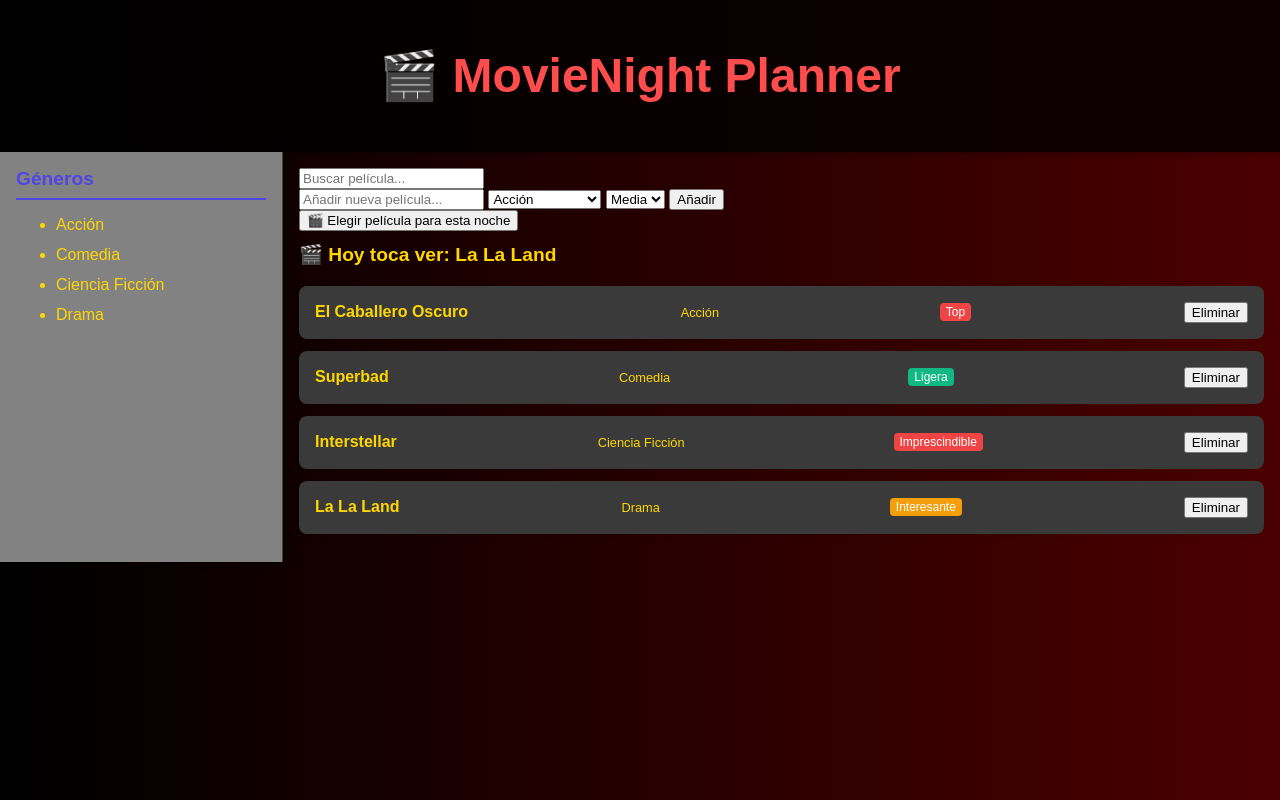
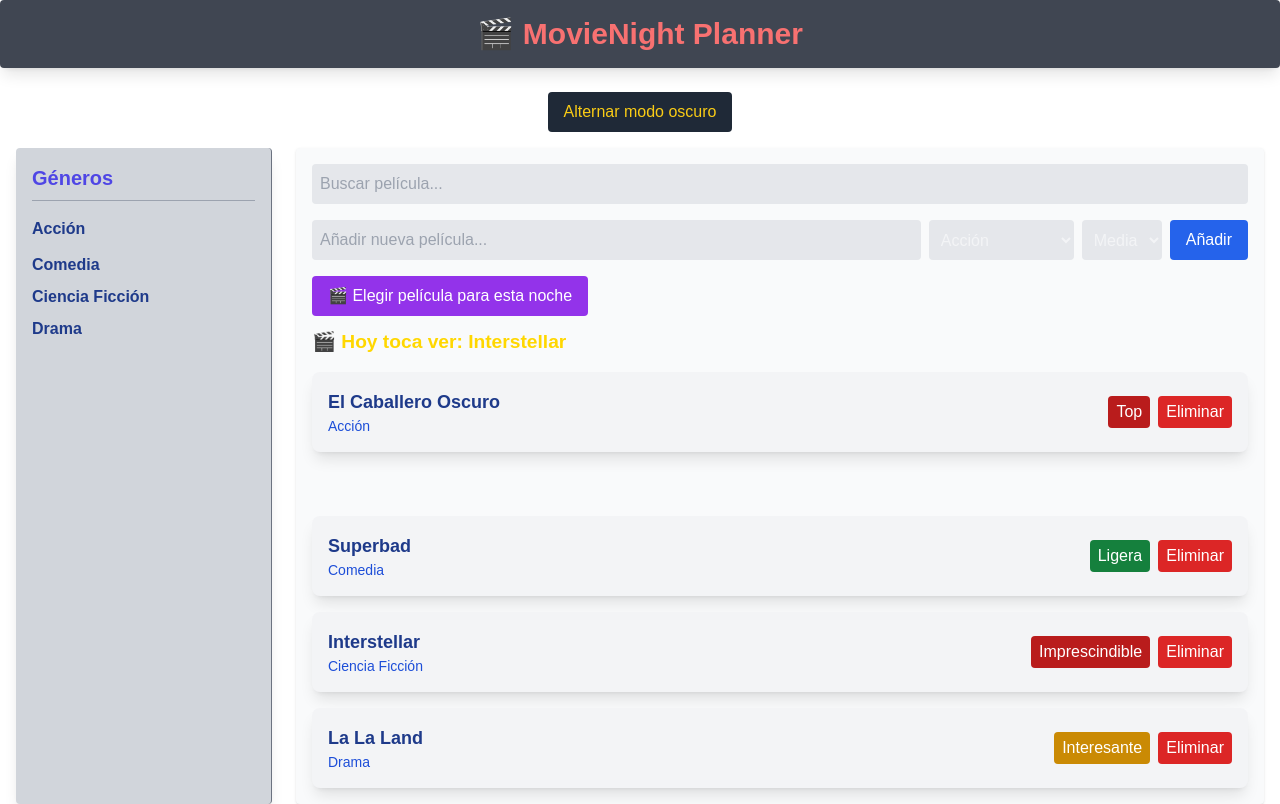
Before and after one commit to Alex92Rivas/taskflow-project, a website built with Vite: page index.html in a window 1280 px wide. Both pictures are taken after a click on the button "🎬 Elegir película para esta noche". Built offline with nearby package versions, Linux system fonts and the light colour scheme.

Commit message:
Actualización final del proyecto

```diff
--- a/app.js
+++ b/app.js
@@ -19,18 +19,28 @@
 
 function createTaskCard(task) {
     const taskCard = document.createElement("article");
-    taskCard.className = "task-card";
+
+    taskCard.className =
+        "flex justify-between items-center bg-gray-100 dark:bg-gray-700/80 backdrop-blur-sm p-4 rounded-lg shadow-lg hover:shadow-xl transition transform hover:-translate-y-1";
 
     taskCard.innerHTML = `
-        <h3>${task.title}</h3>
-        <span class="category">${task.category}</span>
-        <span class="priority ${task.priority}">${task.label}</span>
-        <button class="delete-btn">Eliminar</button>
+        <div class="flex flex-col">
+            <h3 class="text-lg font-bold text-blue-900 dark:text-gray-100">${task.title}</h3>
+            <span class="text-sm text-blue-700 dark:text-gray-300">${task.category}</span>
+        </div>
+
+        <div class="flex items-center gap-2">
+            <span class="px-2 py-1 rounded text-white ${getPriorityColor(task.priority)}">
+                ${task.label}
+            </span>
+
+            <button class="delete-btn bg-red-600 text-white px-2 py-1 rounded hover:bg-red-500 transition">
+                Eliminar
+            </button>
+        </div>
     `;
 
-    const deleteBtn = taskCard.querySelector(".delete-btn");
-
-    deleteBtn.addEventListener("click", function() {
+    taskCard.querySelector(".delete-btn").addEventListener("click", () => {
         taskCard.remove();
         saveTasks();
     });
@@ -45,44 +55,43 @@
 function saveTasks() {
     const tasks = [];
 
-    document.querySelectorAll(".task-card").forEach(card => {
+    document.querySelectorAll("article").forEach(card => {
         const title = card.querySelector("h3").textContent;
-        const category = card.querySelector(".category").textContent;
-        const label = card.querySelector(".priority").textContent;
-        const priorityClass = card.querySelector(".priority").classList[1];
+        const category = card.querySelector("div > span")?.textContent || "";
 
-        tasks.push({ title, category, priority: priorityClass, label });
+        const prioritySpan = card.querySelector("span.px-2");
+        const label = prioritySpan?.textContent || "";
+
+        const priorityClass = prioritySpan?.classList[3] || "";
+
+        let priority = "low";
+        if (priorityClass.includes("red")) priority = "high";
+        if (priorityClass.includes("yellow")) priority = "medium";
+
+        tasks.push({ title, category, priority, label });
     });
 
     localStorage.setItem("tasks", JSON.stringify(tasks));
 }
 
+/* =========================
+   AÑADIR NUEVA PELÍCULA
+========================= */
 
-
-/* =========================
-   AÑADIR NUEVA PELÍCULA CON CATEGORÍA Y PRIORIDAD
-========================= */
-form.addEventListener("submit", function(event) {
+form.addEventListener("submit", event => {
     event.preventDefault();
 
     const taskName = input.value.trim();
-
     const category = document.getElementById("category-select").value;
     const priority = document.getElementById("priority-select").value;
 
     if (taskName !== "") {
+        const label =
+            priority === "high" ? "Top" :
+            priority === "medium" ? "Interesante" :
+            "Ligera";
 
-        // Traducción de la prioridad a la etiqueta visible
-        const label = priority === "high" ? "Top" :
-                      priority === "medium" ? "Interesante" :
-                      "Ligera";
-
-        const newTask = {
-            title: taskName,
-            category: category,
-            priority: priority,
-            label: label
-        };
+        const newTask = { title: taskName, category, priority, label };
 
         createTaskCard(newTask);
         saveTasks();
@@ -94,8 +103,7 @@
    CARGAR AL INICIAR
 ========================= */
 
-document.addEventListener("DOMContentLoaded", function() {
-
+document.addEventListener("DOMContentLoaded", () => {
     let storedTasks = JSON.parse(localStorage.getItem("tasks"));
 
     if (!storedTasks || storedTasks.length === 0) {
@@ -103,12 +111,8 @@
         localStorage.setItem("tasks", JSON.stringify(defaultTasks));
     }
 
-    storedTasks.forEach(task => {
-        createTaskCard(task);
-    });
-
+    storedTasks.forEach(task => createTaskCard(task));
 });
-
 
 /* =========================
    ELEGIR PELÍCULA ALEATORIA
@@ -117,11 +121,10 @@
 const randomBtn = document.getElementById("random-movie-btn");
 const randomResult = document.getElementById("random-result");
 
-randomBtn.addEventListener("click", function() {
-
+randomBtn.addEventListener("click", () => {
     const movies = [];
 
-    document.querySelectorAll(".task-card h3").forEach(movie => {
+    document.querySelectorAll("article h3").forEach(movie => {
         movies.push(movie.textContent);
     });
 
@@ -131,12 +134,8 @@
     }
 
     const randomIndex = Math.floor(Math.random() * movies.length);
-    const chosenMovie = movies[randomIndex];
-
-    randomResult.textContent = "🎬 Hoy toca ver: " + chosenMovie;
-
+    randomResult.textContent = "🎬 Hoy toca ver: " + movies[randomIndex];
 });
-
 
 /* =========================
    BUSCAR PELÍCULAS
@@ -144,20 +143,29 @@
 
 const searchInput = document.getElementById("search-input");
 
-searchInput.addEventListener("input", function() {
-
+searchInput.addEventListener("input", () => {
     const searchText = searchInput.value.toLowerCase();
 
-    document.querySelectorAll(".task-card").forEach(card => {
+    document.querySelectorAll("article").forEach(card => {
+        const title = card.querySelector("h3").textContent.toLowerCase();
+        card.style.display = title.includes(searchText) ? "flex" : "none";
+    });
+});
 
-        const title = card.querySelector("h3").textContent.toLowerCase();
+/* =========================
+   MODO OSCURO
+========================= */
 
-        if (title.includes(searchText)) {
-            card.style.display = "flex";
-        } else {
-            card.style.display = "none";
-        }
+document.getElementById("theme-toggle").addEventListener("click", () => {
+    document.documentElement.classList.toggle("dark");
+});
 
-    });
+/* =========================
+   COLORES DE PRIORIDAD
+========================= */
 
-});
+function getPriorityColor(priority) {
+    if (priority === "high") return "bg-red-700 dark:bg-red-600";
+    if (priority === "medium") return "bg-yellow-600 dark:bg-yellow-500";
+    return "bg-green-700 dark:bg-green-600";
+}
--- a/index.html
+++ b/index.html
@@ -1,63 +1,119 @@
 <!DOCTYPE html>
-<html lang="es">
+<html lang="es" class="">
 <head>
   <meta charset="UTF-8">
   <title>MovieNight Planner</title>
+
+  <!-- TAILWIND CDN -->
+  <script src="https://cdn.tailwindcss.com"></script>
+
+  <!-- ACTIVAR MODO OSCURO POR CLASE -->
+  <script>
+    tailwind.config = {
+      darkMode: "class"
+    }
+  </script>
+
+  <!-- TU CSS (vacío o casi vacío) -->
   <link rel="stylesheet" href="styles.css">
 </head>
-<body>
 
-  <header>
-    <h1>🎬 MovieNight Planner</h1>
+<body class="bg-gradient-to-r from-black to-red-900 text-gray-100 min-h-screen">
+
+  <!-- HEADER -->
+  <header class="bg-gray-900/80 dark:bg-gray-800/80 backdrop-blur-sm text-red-400 p-4 shadow-lg mb-6 rounded">
+    <h1 class="text-3xl font-bold text-center">🎬 MovieNight Planner</h1>
   </header>
 
-  <div class="container">
+  <!-- BOTÓN MODO OSCURO -->
+  <div class="flex justify-center mb-4">
+    <button
+      id="theme-toggle"
+      class="px-4 py-2 bg-gray-800 text-yellow-400 rounded hover:bg-gray-700 dark:hover:bg-gray-600 transition">
+      Alternar modo oscuro
+    </button>
+  </div>
 
-    <aside>
-      <h2>Géneros</h2>
-      <ul>
-        <li>Acción</li>
-        <li>Comedia</li>
-        <li>Ciencia Ficción</li>
-        <li>Drama</li>
+  <!-- CONTENEDOR PRINCIPAL -->
+  <div class="container mx-auto flex gap-6 px-4">
+
+    <!-- ASIDE -->
+    <aside class="w-64 bg-gray-300 dark:bg-gray-800 text-gray-900 dark:text-gray-100 p-4 rounded shadow-lg border-r border-gray-500 dark:border-gray-700">
+      <h2 class="text-xl font-bold text-indigo-600 dark:text-indigo-400 border-b border-gray-400 dark:border-gray-600 pb-2 mb-4">
+        Géneros
+      </h2>
+
+      <ul class="space-y-2">
+  <li class="cursor-pointer text-blue-900 dark:text-yellow-300 hover:text-blue-700 dark:hover:text-yellow-200 transition font-semibold">Acción</li>
+  <li class="cursor-pointer text-blue-900 dark:text-yellow-300 hover:text-blue-700 dark:hover:text-yellow-200 transition font-semibold">Comedia</li>
+  <li class="cursor-pointer text-blue-900 dark:text-yellow-300 hover:text-blue-700 dark:hover:text-yellow-200 transition font-semibold">Ciencia Ficción</li>
+  <li class="cursor-pointer text-blue-900 dark:text-yellow-300 hover:text-blue-700 dark:hover:text-yellow-200 transition font-semibold">Drama</li>
 </ul>
+
     </aside>
 
-    <main>
+    <!-- MAIN -->
+    <main class="flex-1 space-y-4 bg-gray-50 dark:bg-gray-800 p-4 rounded shadow">
 
+      <!-- BUSCADOR -->
       <input
         type="text"
         id="search-input"
         placeholder="Buscar película..."
+        class="w-full p-2 rounded bg-gray-200 dark:bg-gray-700 dark:text-white focus:ring focus:ring-yellow-400 transition"
       >
 
-      <form id="task-form">
-  <input type="text" id="task-input" placeholder="Añadir nueva película..." required>
+      <!-- FORMULARIO -->
+      <form id="task-form" class="flex gap-2 flex-wrap">
 
-  <!-- Selección de categoría -->
-  <select id="category-select">
+        <input
+          type="text"
+          id="task-input"
+          placeholder="Añadir nueva película..."
+          required
+          class="flex-1 p-2 rounded bg-gray-200 dark:bg-gray-700 dark:text-white focus:ring focus:ring-blue-400 transition"
+        >
+
+        <select
+          id="category-select"
+          class="p-2 rounded bg-gray-200 dark:bg-gray-700 dark:text-white"
+        >
           <option value="Acción">Acción</option>
           <option value="Comedia">Comedia</option>
           <option value="Ciencia Ficción">Ciencia Ficción</option>
           <option value="Drama">Drama</option>
         </select>
 
-  <!-- Selección de prioridad -->
-  <select id="priority-select">
+        <select
+          id="priority-select"
+          class="p-2 rounded bg-gray-200 dark:bg-gray-700 dark:text-white"
+        >
           <option value="high">Alta</option>
           <option value="medium" selected>Media</option>
           <option value="low">Baja</option>
         </select>
 
-  <button type="submit">Añadir</button>
+        <button
+          type="submit"
+          class="px-4 py-2 bg-blue-600 text-white rounded hover:bg-blue-500 dark:bg-blue-700 dark:hover:bg-blue-600 transition"
+        >
+          Añadir
+        </button>
       </form>
 
-  <button id="random-movie-btn">🎬 Elegir película para esta noche</button>
+      <!-- BOTÓN ALEATORIO -->
+      <button
+        id="random-movie-btn"
+        class="px-4 py-2 bg-purple-600 text-white rounded hover:bg-purple-500 dark:bg-purple-700 dark:hover:bg-purple-600 transition"
+      >
+        🎬 Elegir película para esta noche
+      </button>
 
-<p id="random-result"></p>
+      <!-- RESULTADO ALEATORIO -->
+      <p id="random-result" class="text-yellow-400 text-xl font-bold mt-3"></p>
 
-<section class="task-list">
-</section>
+      <!-- LISTA DE TAREAS -->
+      <section class="task-list space-y-4"></section>
 
     </main>
 
--- a/styles.css
+++ b/styles.css
@@ -1,3 +1,6 @@
+@import "tailwindcss";
+
+
 :root {
   --color-primary: #4f46e5;
   --color-bg: #5210cc79;
--- /dev/null
+++ b/vite.config.js
@@ -0,0 +1,8 @@
+import { defineConfig } from 'vite'
+import tailwindcss from '@tailwindcss/vite'
+
+export default defineConfig({
+  plugins: [
+    tailwindcss(),
+  ],
+})
```
Also changed, not shown: package.json (added, +49 -0 lines), postcss.config.js (added), tailwind.config.js (added), 1 other file. Lines whose indentation alone changed are shown as unchanged.
